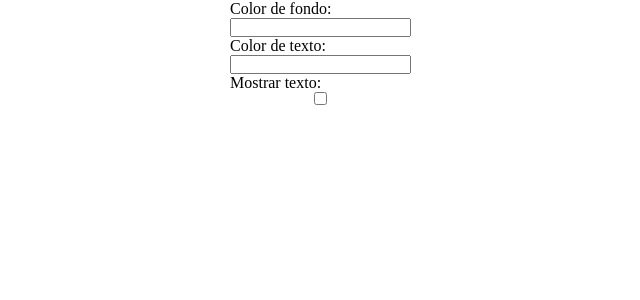
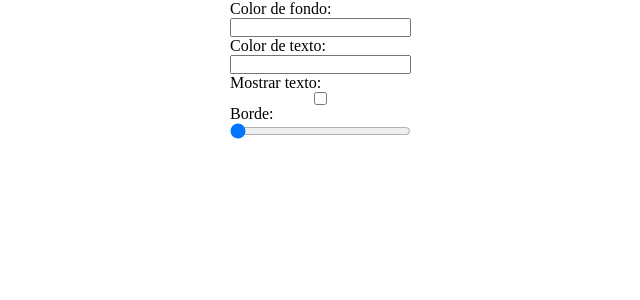
Before and after one commit to michelanyelo/DataBinding-DL, a Vue app: page / in a window 1280 px wide. Shown: the top 300 px of the page, without its empty margins (119-759 px from the left). Built offline with nearby package versions, Linux system fonts and the light colour scheme.

Commit message:
M6D6 desafio: Added borderBox property and input field, updated box style to include border

```diff
--- a/src/components/DataBinding.vue
+++ b/src/components/DataBinding.vue
@@ -5,7 +5,8 @@ export default {
         return {
             backgroundBox: '',
             textColor: '',
-            showTexto: false
+            showTexto: false,
+            borderBox: '0',
         }
     }
 }
@@ -20,8 +21,11 @@ export default {
             <input id="textColorInput" type="text" v-model="textColor">
             <label for="mostrarTextoCheck">Mostrar texto: </label>
             <input id="mostrarTextoCheck" type="checkbox" v-model="showTexto">
+            <label for="borderTextoRange">Borde: </label>
+            <input id="borderTextoRange" type="range" min="0" max="10" v-model="borderBox">
+
         </div>
-        <div class="box" :style="{ backgroundColor: backgroundBox }">
+        <div class="box" :style="{ backgroundColor: backgroundBox, border: borderBox + 'px solid' }">
             <p :style="{ color: textColor }" v-show="showTexto">Awesome Vue.js</p>
         </div>
     </div>
```
